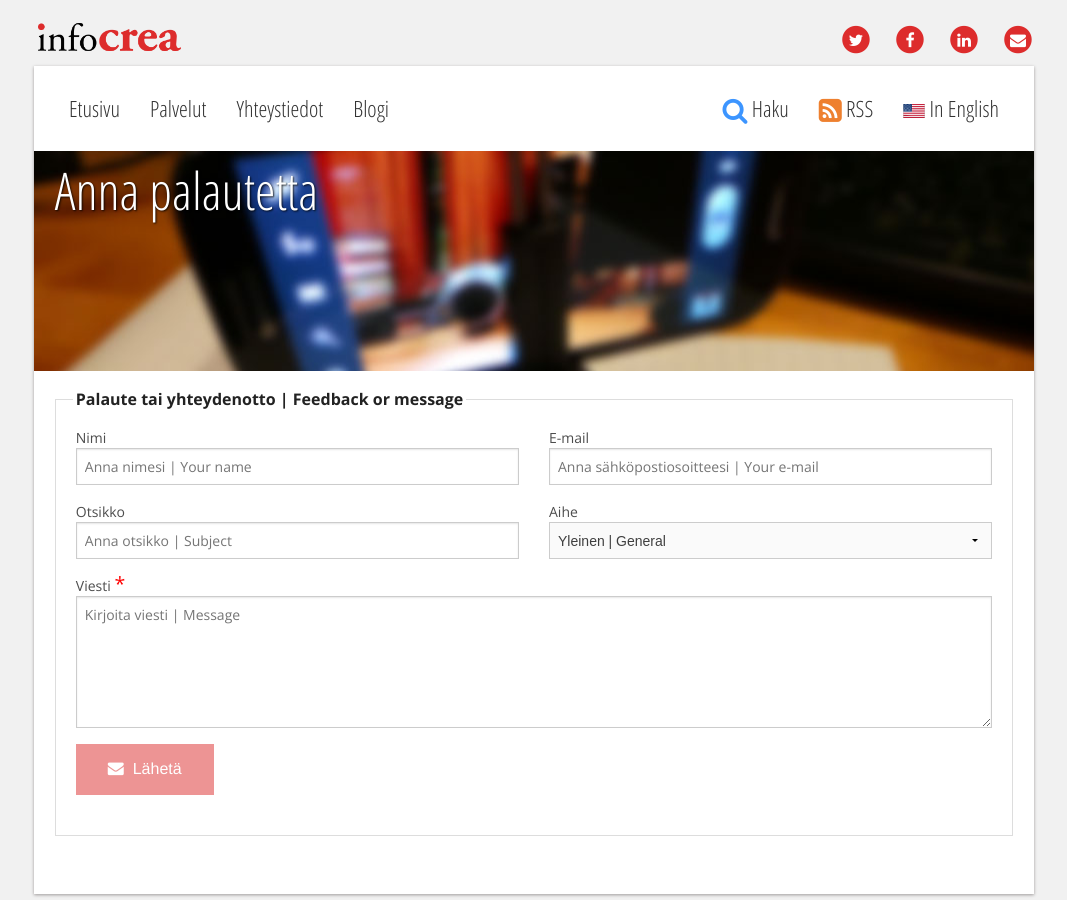
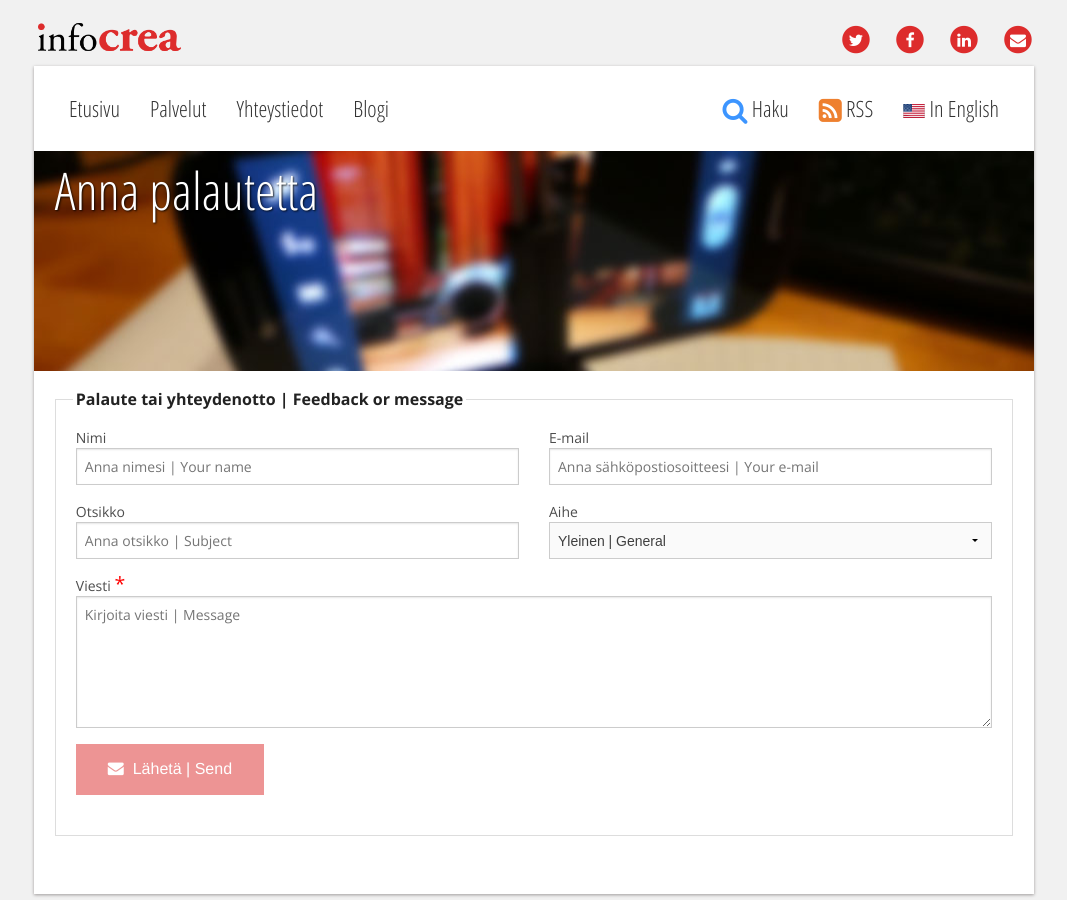
Before and after one commit to Pyppe/infocrea.fi, a Jekyll site: the page built from palaute.html, in a window 1280 px wide. Shown: the whole page, without its empty margins (106-1173 px from the left). Built offline with Jekyll 4.4.1, drawn with Linux system fonts in a browser that asks for light colours; nearby versions of some CDN libraries.

Commit message:
Yhteydenoton sendin unohtamisen paikkaus
muuten olen tässä alkanut käyttäää paikallista Jekylliä:-)

```diff
--- a/_includes/palauteForm.html
+++ b/_includes/palauteForm.html
@@ -30,7 +30,7 @@
         <textarea placeholder="Kirjoita viesti | Message" rows="6" name="message"></textarea>
       </label>
       <button disabled="disabled" type="submit">
-        <i class="fa fa-envelope"></i>&nbsp;&nbsp;Lähetä
+        <i class="fa fa-envelope"></i>&nbsp;&nbsp;Lähetä | Send
       </button>
       <div class="alert-box success radius" data-alert="" style="display: none;">
         Kiitos viestistäsi | Thank you!
```
